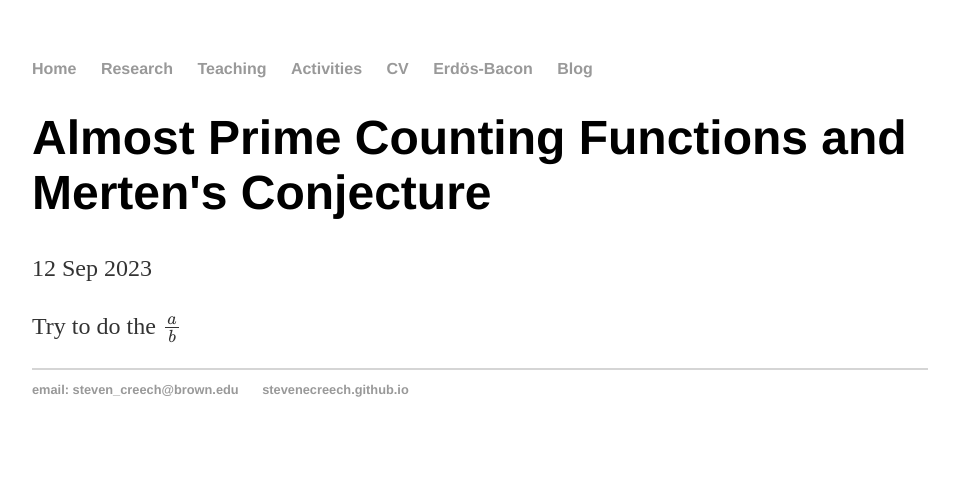
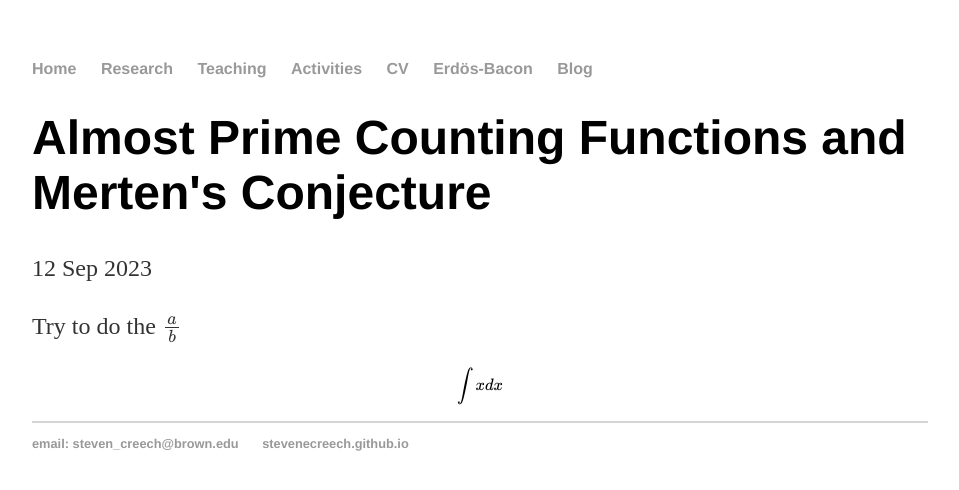
Before and after one commit to stevenecreech/stevenecreech.github.io, a Jekyll site: the page built from _posts/2023-09-12-Almost-Prime-Counting-Functions-and-Meterns-Conjecture.md, in a window 1280 px wide. Shown: the top 490 px of the page, without its empty margins (160-1119 px from the left). Built offline with Jekyll 4.4.1, drawn with Linux system fonts in a browser that asks for light colours; Markdown is read by kramdown in place of the engine named in the settings; formulas are drawn with MathJax 3.

Commit message:
Update 2023-09-12-Almost-Prime-Counting-Functions-and-Meterns-Conjecture.md

```diff
--- a/_posts/2023-09-12-Almost-Prime-Counting-Functions-and-Meterns-Conjecture.md
+++ b/_posts/2023-09-12-Almost-Prime-Counting-Functions-and-Meterns-Conjecture.md
@@ -6,3 +6,5 @@ date: 2023-09-12
 
 
 Try to do the $$\frac{a}{b}$$
+
+$$\int xdx$$
```
